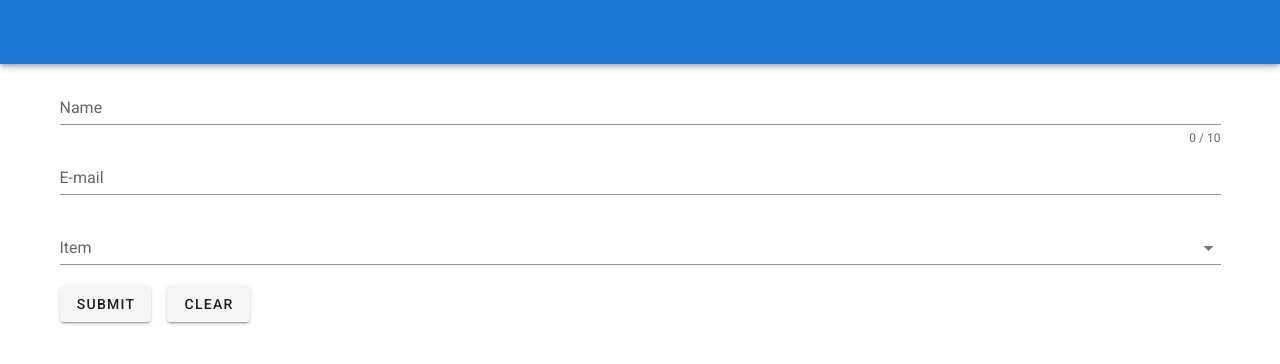
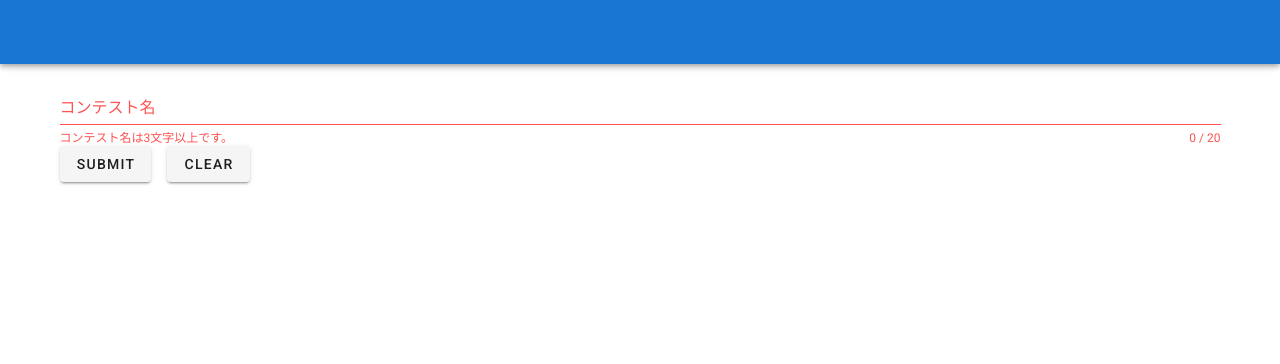
Before and after one commit to das08/isulogger, a Vue app in the folder app/: page /create_contest in a window 1280 px wide. Shown: the top 364 px of the page. Built offline with nearby package versions, Linux system fonts and the light colour scheme.

Commit message:
create contest by POST

```diff
--- a/app/src/components/CreateContest.vue
+++ b/app/src/components/CreateContest.vue
@@ -1,26 +1,29 @@
 <template>
   <v-container>
+    <v-alert
+        v-model="success"
+        dense
+        text
+        type="success"
+    >
+      コンテストを作成しました!
+    </v-alert>
+    <v-alert
+        v-model="failure"
+        dense
+        text
+        type="error"
+    >
+      コンテストを作成できませんでした
+    </v-alert>
   <form>
     <v-text-field
-        v-model="name"
+        v-model="contest_name"
         :error-messages="nameErrors"
-        :counter="10"
-        label="Name"
+        :counter="20"
+        label="コンテスト名"
         required
     ></v-text-field>
-    <v-text-field
-        v-model="email"
-        :error-messages="emailErrors"
-        label="E-mail"
-        required
-    ></v-text-field>
-    <v-select
-        v-model="select"
-        :items="items"
-        :error-messages="selectErrors"
-        label="Item"
-        required
-    ></v-select>
 
     <v-btn
         class="mr-4"
@@ -36,42 +39,42 @@
 </template>
 
 <script>
+import axios from "axios";
+
 export default {
   data: () => ({
-    name: '',
-    email: '',
-    select: null,
-    items: [
-      'Item 1',
-      'Item 2',
-      'Item 3',
-      'Item 4',
-    ],
-    checkbox: false,
+    contest_name: '',
+    success: false,
+    failure: false,
   }),
   computed: {
-    checkboxErrors () {
-      return []
-    },
-    selectErrors () {
-      return []
-    },
     nameErrors () {
-      return []
-    },
-    emailErrors () {
+      if (this.contest_name.length < 3) {
+        return ['コンテスト名は3文字以上です。']
+      }
       return []
     },
   },
   methods: {
     submit () {
-
+      console.log("submit", this.contest_name);
+      axios.post("http://localhost:8082/new_contest", {
+        contest_name: this.contest_name,
+      })
+          .then((response) => {
+            console.log(response.data);
+            this.contest_name = '';
+            this.success = true;
+            this.failure = false;
+          })
+          .catch((error) => {
+            console.log(error);
+            this.success = false;
+            this.failure = true;
+          });
     },
     clear () {
-      this.name = ''
-      this.email = ''
-      this.select = null
-      this.checkbox = false
+      this.contest_name = ''
     },
   },
 }
```
Also changed, not shown: 1 other file (tests, documents, lock files or other folders).
